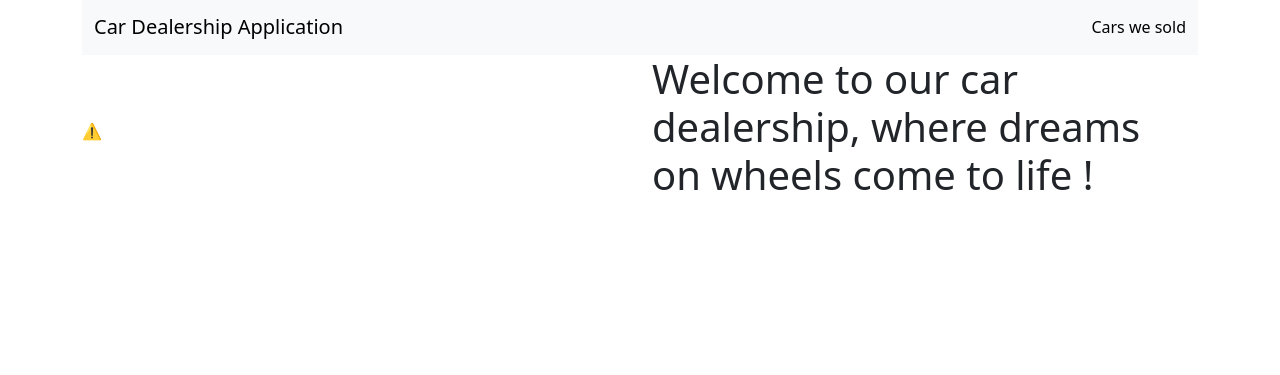
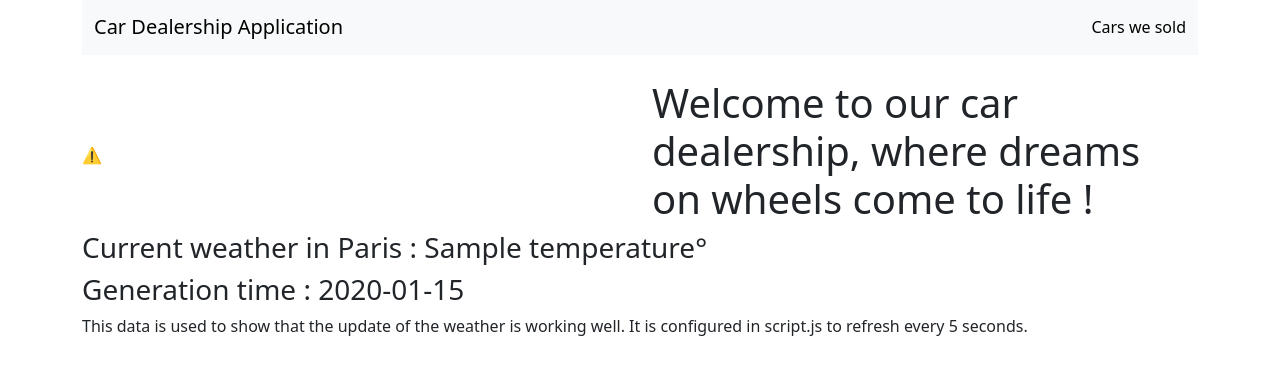
Before and after one commit to 37anton/CarDealershipApp, a Symfony app: template templates/home/index.html.twig in a window 1280 px wide. Shown: the part 21-396 px from the top of the page. Run offline with Twig, Linux system fonts and the light colour scheme; the template is opened without the code that fills it: most values are stand-ins (such as "Sample title", 1, 10 or a date in 2020); some libraries are stand-ins or nearby versions.

Commit message:
api weather

```diff
--- a/composer.json
+++ b/composer.json
@@ -10,6 +10,7 @@
         "doctrine/doctrine-bundle": "^2.10",
         "doctrine/doctrine-migrations-bundle": "^3.2",
         "doctrine/orm": "^2.15",
+        "fakerphp/faker": "^1.23",
         "knplabs/knp-paginator-bundle": "^6.2",
         "symfony/asset": "6.3.*",
         "symfony/console": "6.3.*",
@@ -17,6 +18,7 @@
         "symfony/flex": "^2",
         "symfony/form": "6.3.*",
         "symfony/framework-bundle": "6.3.*",
+        "symfony/http-client": "6.3.*",
         "symfony/runtime": "6.3.*",
         "symfony/twig-bundle": "6.3.*",
         "symfony/yaml": "6.3.*"
--- a/public/css/styles.css
+++ b/public/css/styles.css
@@ -1,3 +1,7 @@
 .navbar {
     margin-top: 20px;
 }
+
+.pagination {
+    justify-content: center;
+}
--- /dev/null
+++ b/public/js/script.js
@@ -0,0 +1,14 @@
+function updateTemperature() {
+    fetch('https://api.open-meteo.com/v1/forecast?latitude=48.85&longitude=2.35&current_weather=true')
+        .then(response => response.json())
+        .then(data => {
+            const tempElement = document.getElementById('temperature');
+            tempElement.textContent = data.current_weather.temperature;
+
+            const gen = document.getElementById('generation');
+            gen.textContent = data.generationtime_ms;
+        });
+}
+
+setInterval(updateTemperature, 5000);  // On lance la mise à jour toutes les 5 secondes
+updateTemperature();
--- a/src/Repository/CarRepository.php
+++ b/src/Repository/CarRepository.php
@@ -102,7 +102,7 @@ class CarRepository extends ServiceEntityRepository
         return $this->paginatorInterface->paginate(
             $query,
             $search->page,
-            2,
+            20,
             [
                 'wrap-queries' => true // Exemple d'option de pagination
             ]
--- a/templates/base.html.twig
+++ b/templates/base.html.twig
@@ -15,7 +15,9 @@
 			<link rel="stylesheet" href="{{ asset('css/styles.css') }}">
 		{% endblock %}
 
-		{% block javascripts %}{% endblock %}
+		{% block javascripts %}
+			<script src="{{ asset('js/script.js') }}"></script>
+		{% endblock %}
 	</head>
 	<body>
 		<div class="container-xl">
--- a/templates/home/index.html.twig
+++ b/templates/home/index.html.twig
@@ -1,6 +1,6 @@
 {% extends 'base.html.twig' %}
 
-{% block title %}Hello HomeController!
+{% block title %}Car Dealership Application
 {% endblock %}
 
 {% block body %}
@@ -16,5 +16,17 @@
 		</div>
 	</div>
 
+	<div class="row">
+		<div class="col-12">
+			<h3>Current weather in Paris :
+				<span id="temperature">{{ data.current_weather.temperature }}</span>°
+			</h3>
+			<h3>Generation time :
+				<span id="generation">{{ data.generationtime_ms }}</span>
+			</h3>
+			<p>This data is used to show that the update of the weather is working well. It is configured in script.js to refresh every 5 seconds.</p>
+		</div>
+	</div>
+
 
 {% endblock %}
--- a/templates/shared/_card_car.html.twig
+++ b/templates/shared/_card_car.html.twig
@@ -1,8 +1,8 @@
-<div class="card">
+<div class="card h-100">
 	<img src="{{car.pictureUrl}}" alt="" class="card-img-top">
 	<div class="card-body">
 		<h5 class="card-title">{{car.name}}</h5>
-		<div class="card-title">{{car.cost}}
-			€</div>
+		<div class="card-title">{{car.cost}}€</div>
+		<span class="badge text-bg-primary">{{car.getBelonging().name}}</span>
 	</div>
 </div>
--- a/templates/shared/_navbar.html.twig
+++ b/templates/shared/_navbar.html.twig
@@ -1,9 +1,9 @@
-<nav class="navbar bg-body-tertiary">
+<nav class="navbar bg-body-tertiary mb-4">
 	<div class="container-fluid">
-		<a class="navbar-brand">Car Dealership Application</a>
+		<a href="{{path('app_home')}}" class="navbar-brand">Car Dealership Application</a>
 		<ul class="navbar-nav">
 			<li class="nav-item">
-				<a class="nav-link active" aria-current="page" href="#">Cars we sold</a>
+				<a class="nav-link active" aria-current="page" href="{{ path('app_cars') }}">Cars we sold</a>
 			</li>
 		</div>
 	</nav>
```
Also changed, not shown: src/Controller/HomeController.php (+8 -3 lines), src/DataFixtures/AppFixtures.php (+31 -3 lines), src/Services/CallApiOpenMeteo.php (added, +25 -0 lines), 1 other file.
